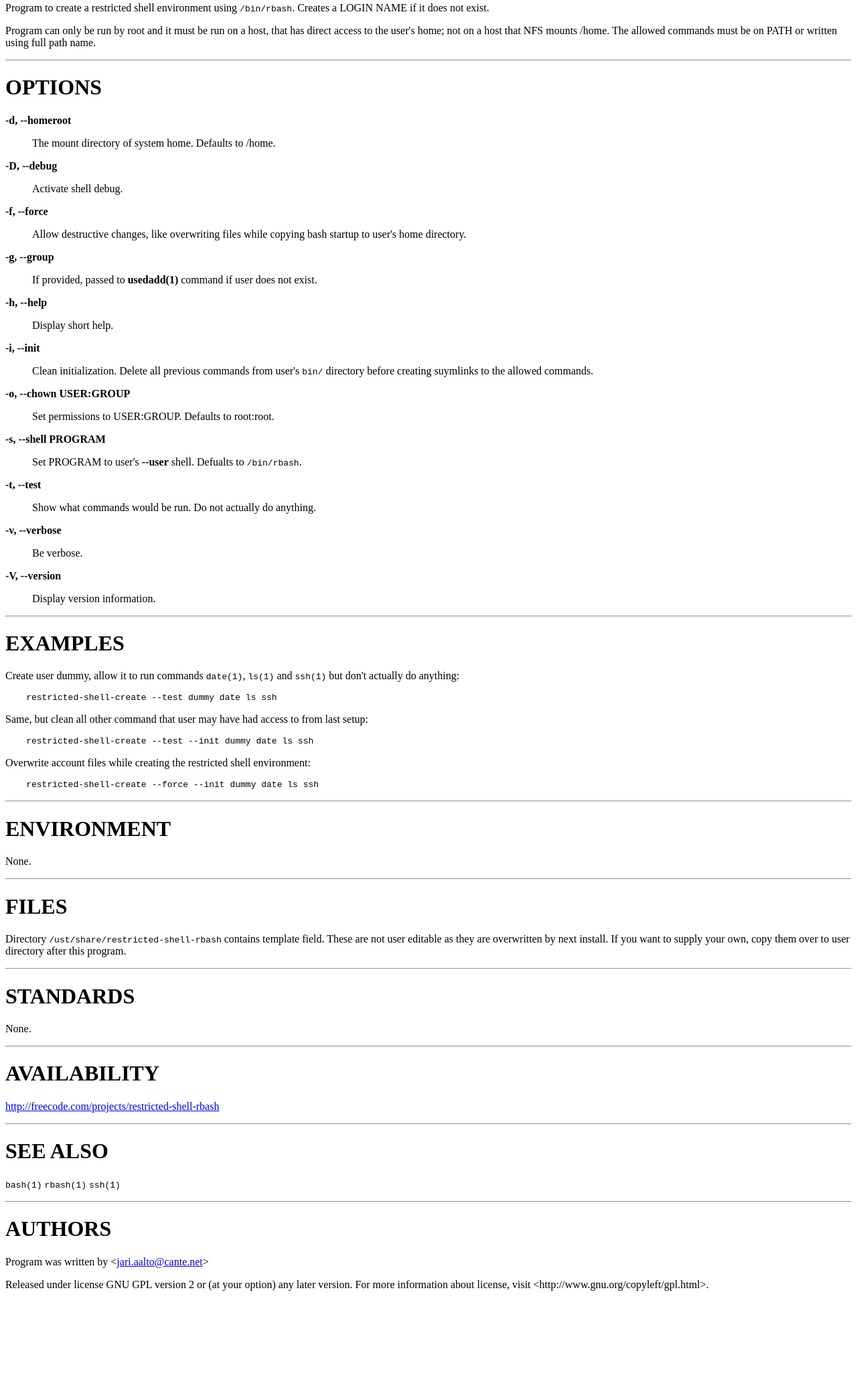
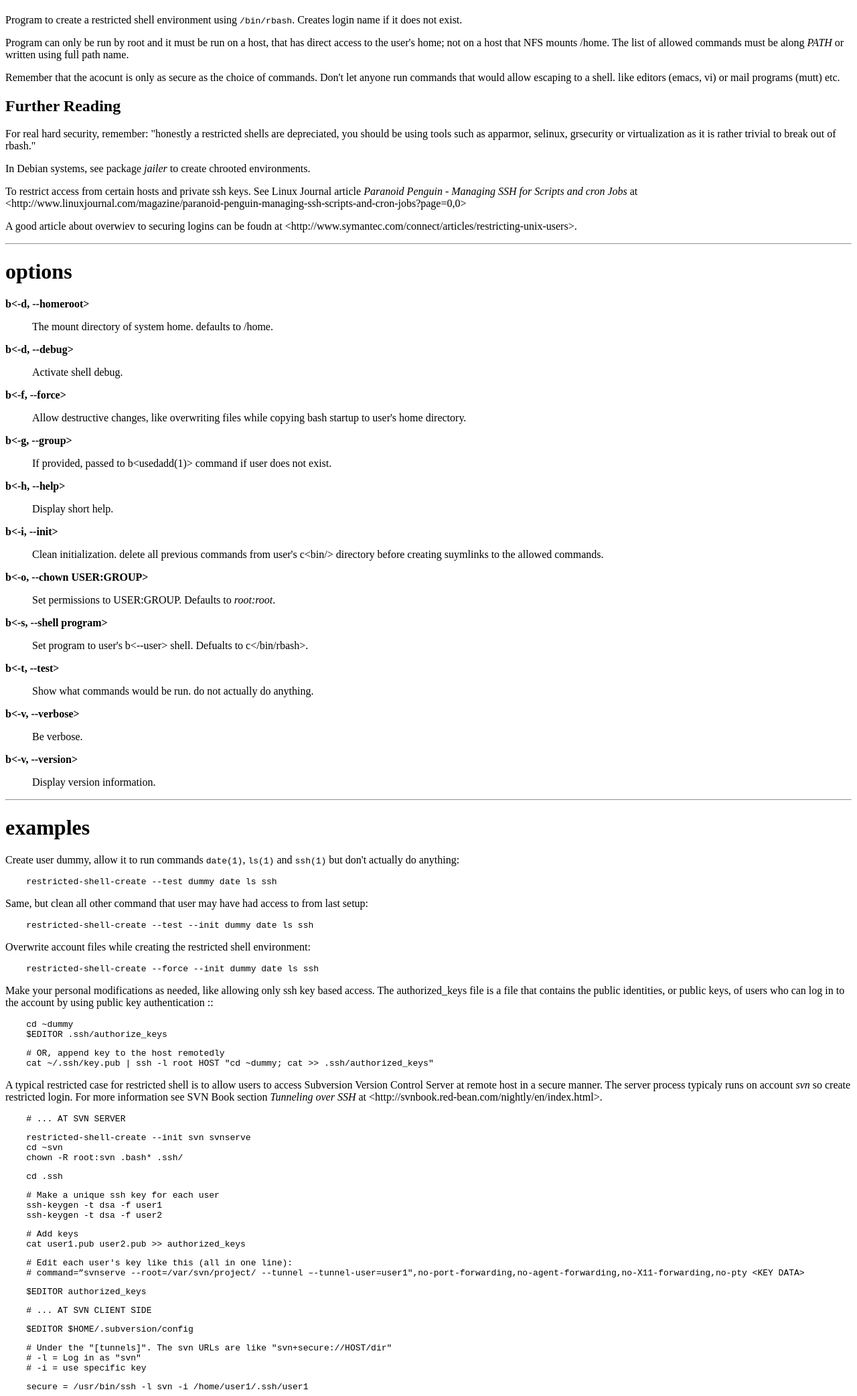
Before and after one commit to jaalto/project--restricted-shell-rbash, a plain HTML site: page doc/manual/index.html in a window 1280 px wide. Shown: the part 556-2640 px from the top of the page at 67% size. Before the commit the page ends 2499 px from the top, so only its background shows below. Drawn offline with Linux system fonts and the light colour scheme.

Commit message:
doc/manual/: generate
Signed-off-by: Jari Aalto <jari.aalto@cante.net>

```diff
--- a/doc/manual/index.html
+++ b/doc/manual/index.html
@@ -19,8 +19,13 @@
 	<li><a href="#name">NAME</a></li>
 	<li><a href="#synopsis">SYNOPSIS</a></li>
 	<li><a href="#description">DESCRIPTION</a></li>
-	<li><a href="#options">OPTIONS</a></li>
-	<li><a href="#examples">EXAMPLES</a></li>
+	<ul>
+
+		<li><a href="#further_reading">Further Reading</a></li>
+	</ul>
+
+	<li><a href="#options">options</a></li>
+	<li><a href="#examples">examples</a></li>
 	<li><a href="#environment">ENVIRONMENT</a></li>
 	<li><a href="#files">FILES</a></li>
 	<li><a href="#standards">STANDARDS</a></li>
@@ -43,77 +48,95 @@
 <hr />
 <h1><a name="synopsis">SYNOPSIS</a></h1>
 <pre>
-  restricted-shell-create [options] &lt;login name&gt; &lt;list of allowed commands&gt;</pre>
+  restricted-shell-create [options] &lt;login name&gt; [list of allowed commands]</pre>
 <p>
 </p>
 <hr />
 <h1><a name="description">DESCRIPTION</a></h1>
 <p>Program to create a restricted shell environment using
-<code>/bin/rbash</code>. Creates a LOGIN NAME if it does not exist.</p>
+<code>/bin/rbash</code>. Creates login name if it does not exist.</p>
 <p>Program can only be run by root and it must be run on a host,
 that has direct access to the user's home; not on a host that NFS
-mounts /home. The allowed commands must be on PATH or written
-using full path name.</p>
+mounts /home. The list of allowed commands must be along <em>PATH</em> or
+written using full path name.</p>
+<p>Remember that the acocunt is only as secure as the choice of
+commands. Don't let anyone run commands that would allow escaping
+to a shell. like editors (emacs, vi) or mail programs (mutt) etc.</p>
+<p>
+</p>
+<h2><a name="further_reading">Further Reading</a></h2>
+<p>For real hard security, remember: &quot;honestly a restricted shells
+are depreciated, you should be using tools such as apparmor,
+selinux, grsecurity or virtualization as it is rather trivial to
+break out of rbash.&quot;</p>
+<p>In Debian systems, see package <em>jailer</em> to create chrooted
+environments.</p>
+<p>To restrict access from certain hosts and private ssh keys. See
+Linux Journal article <em>Paranoid Penguin - Managing SSH for
+Scripts and cron Jobs</em> at
+&lt;http://www.linuxjournal.com/magazine/paranoid-penguin-managing-ssh-scripts-and-cron-jobs?page=0,0&gt;</p>
+<p>A good article about overwiev to securing logins can be foudn at
+&lt;http://www.symantec.com/connect/articles/restricting-unix-users&gt;.</p>
 <p>
 </p>
 <hr />
-<h1><a name="options">OPTIONS</a></h1>
+<h1><a name="options">options</a></h1>
 <dl>
-<dt><strong><a name="d_homeroot" class="item"><strong>-d, --homeroot</strong></a></strong></dt>
+<dt><strong><a name="b_d_homeroot" class="item">b&lt;-d, --homeroot&gt;</a></strong></dt>
 
 <dd>
-<p>The mount directory of system home. Defaults to /home.</p>
+<p>The mount directory of system home. defaults to /home.</p>
 </dd>
-<dt><strong><a name="d_debug" class="item"><strong>-D, --debug</strong></a></strong></dt>
+<dt><strong><a name="b_d_debug" class="item">b&lt;-d, --debug&gt;</a></strong></dt>
 
 <dd>
 <p>Activate shell debug.</p>
 </dd>
-<dt><strong><a name="f_force" class="item"><strong>-f, --force</strong></a></strong></dt>
+<dt><strong><a name="b_f_force" class="item">b&lt;-f, --force&gt;</a></strong></dt>
 
 <dd>
 <p>Allow destructive changes, like overwriting files while copying
 bash startup to user's home directory.</p>
 </dd>
-<dt><strong><a name="g_group" class="item"><strong>-g, --group</strong></a></strong></dt>
+<dt><strong><a name="b_g_group" class="item">b&lt;-g, --group&gt;</a></strong></dt>
 
 <dd>
-<p>If provided, passed to <strong>usedadd(1)</strong> command if user does not
+<p>If provided, passed to b&lt;usedadd(1)&gt; command if user does not
 exist.</p>
 </dd>
-<dt><strong><a name="h_help" class="item"><strong>-h, --help</strong></a></strong></dt>
+<dt><strong><a name="b_h_help" class="item">b&lt;-h, --help&gt;</a></strong></dt>
 
 <dd>
 <p>Display short help.</p>
 </dd>
-<dt><strong><a name="i_init" class="item"><strong>-i, --init</strong></a></strong></dt>
+<dt><strong><a name="b_i_init" class="item">b&lt;-i, --init&gt;</a></strong></dt>
 
 <dd>
-<p>Clean initialization. Delete all previous commands from user's
-<code>bin/</code> directory before creating suymlinks to the allowed
+<p>Clean initialization. delete all previous commands from user's
+c&lt;bin/&gt; directory before creating suymlinks to the allowed
 commands.</p>
 </dd>
-<dt><strong><a name="o_chown_user_group" class="item"><strong>-o, --chown USER:GROUP</strong></a></strong></dt>
+<dt><strong><a name="b_o_chown_user_group" class="item">b&lt;-o, --chown USER:GROUP&gt;</a></strong></dt>
 
 <dd>
-<p>Set permissions to USER:GROUP. Defaults to root:root.</p>
+<p>Set permissions to USER:GROUP. Defaults to <em>root:root</em>.</p>
 </dd>
-<dt><strong><a name="s_shell_program" class="item"><strong>-s, --shell PROGRAM</strong></a></strong></dt>
+<dt><strong><a name="b_s_shell_program" class="item">b&lt;-s, --shell program&gt;</a></strong></dt>
 
 <dd>
-<p>Set PROGRAM to user's <strong>--user</strong> shell. Defualts to <code>/bin/rbash</code>.</p>
+<p>Set program to user's b&lt;--user&gt; shell. Defualts to c&lt;/bin/rbash&gt;.</p>
 </dd>
-<dt><strong><a name="t_test" class="item"><strong>-t, --test</strong></a></strong></dt>
+<dt><strong><a name="b_t_test" class="item">b&lt;-t, --test&gt;</a></strong></dt>
 
 <dd>
-<p>Show what commands would be run. Do not actually do anything.</p>
+<p>Show what commands would be run. do not actually do anything.</p>
 </dd>
-<dt><strong><a name="v_verbose" class="item"><strong>-v, --verbose</strong></a></strong></dt>
+<dt><strong><a name="b_v_verbose" class="item">b&lt;-v, --verbose&gt;</a></strong></dt>
 
 <dd>
 <p>Be verbose.</p>
 </dd>
-<dt><strong><a name="v_version" class="item"><strong>-V, --version</strong></a></strong></dt>
+<dt><strong><a name="b_v_version" class="item">b&lt;-v, --version&gt;</a></strong></dt>
 
 <dd>
 <p>Display version information.</p>
@@ -122,7 +145,7 @@ commands.</p>
 <p>
 </p>
 <hr />
-<h1><a name="examples">EXAMPLES</a></h1>
+<h1><a name="examples">examples</a></h1>
 <p>Create user dummy, allow it to run commands <code>date(1)</code>, <code>ls(1)</code> and
 <code>ssh(1)</code> but don't actually do anything:</p>
 <pre>
@@ -135,6 +158,52 @@ to from last setup:</p>
 environment:</p>
 <pre>
     restricted-shell-create --force --init dummy date ls ssh</pre>
+<p>Make your personal modifications as needed, like allowing only
+ssh key based access. The authorized_keys file is a file that
+contains the public identities, or public keys, of users who can
+log in to the account by using public key authentication ::</p>
+<pre>
+    cd ~dummy
+    $EDITOR .ssh/authorize_keys</pre>
+<pre>
+    # OR, append key to the host remotedly
+    cat ~/.ssh/key.pub | ssh -l root HOST &quot;cd ~dummy; cat &gt;&gt; .ssh/authorized_keys&quot;</pre>
+<p>A typical restricted case for restricted shell is to allow users
+to access Subversion Version Control Server at remote host in a
+secure manner. The server process typicaly runs on account <em>svn</em>
+so create restricted login. For more information see SVN Book
+section <em>Tunneling over SSH</em> at
+&lt;http://svnbook.red-bean.com/nightly/en/index.html&gt;.</p>
+<pre>
+    # ... AT SVN SERVER</pre>
+<pre>
+    restricted-shell-create --init svn svnserve
+    cd ~svn
+    chown -R root:svn .bash* .ssh/</pre>
+<pre>
+    cd .ssh</pre>
+<pre>
+    # Make a unique ssh key for each user
+    ssh-keygen -t dsa -f user1
+    ssh-keygen -t dsa -f user2</pre>
+<pre>
+    # Add keys
+    cat user1.pub user2.pub &gt;&gt; authorized_keys</pre>
+<pre>
+    # Edit each user's key like this (all in one line):
+    # command=”svnserve --root=/var/svn/project/ --tunnel –-tunnel-user=user1″,no-port-forwarding,no-agent-forwarding,no-X11-forwarding,no-pty &lt;KEY DATA&gt;</pre>
+<pre>
+    $EDITOR authorized_keys</pre>
+<pre>
+    # ... AT SVN CLIENT SIDE</pre>
+<pre>
+    $EDITOR $HOME/.subversion/config</pre>
+<pre>
+    # Under the &quot;[tunnels]&quot;. The svn URLs are like &quot;svn+secure://HOST/dir&quot;
+    # -l = Log in as &quot;svn&quot;
+    # -i = use specific key</pre>
+<pre>
+    secure = /usr/bin/ssh -l svn -i /home/user1/.ssh/user1</pre>
 <p>
 </p>
 <hr />
@@ -163,8 +232,10 @@ user directory after this program.</p>
 <hr />
 <h1><a name="see_also">SEE ALSO</a></h1>
 <p><code>bash(1)</code>
+<code>jailer(1)</code>
 <code>rbash(1)</code>
-<code>ssh(1)</code></p>
+<code>ssh(1)</code>
+<code>updatejail(1)</code></p>
 <p>
 </p>
 <hr />
```
Also changed, not shown: doc/manual/index.txt.
